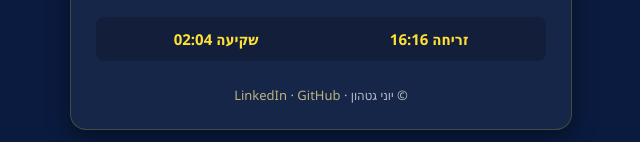
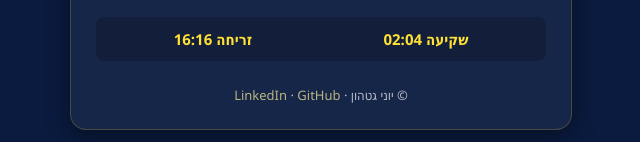
Before and after one commit to YoniGR94/moon_loc_calc, a plain HTML site: page index.html in a window 1280 px wide. Both pictures are taken after a click on the button "חשב מיקום". Shown: the part 778-920 px from the top of the page, 319-959 px from the left. Drawn offline with Linux system fonts and the light colour scheme.

Commit message:
Enhance sunrise/sunset display with dynamic ordering
Added dynamic ordering for sunrise and sunset display based on their chronological appearance.

```diff
--- a/index.html
+++ b/index.html
@@ -296,7 +296,9 @@
                 <option value="telaviv" id="loc-tlv">תל אביב, ישראל</option>
                 <option value="haifa" id="loc-hai">חיפה, ישראל</option>
                 <option value="eilat" id="loc-eil">אילת, ישראל</option>
-                <!-- עולם -->
+                <!-- עולם (כולל חצי האי ערב) -->
+                <option value="riyadh" id="loc-riy">ריאד, ערב הסעודית</option>
+                <option value="dubai" id="loc-dub">דובאי, איחוד האמירויות</option>
                 <option value="cyprus" id="loc-cyp">ניקוסיה, קפריסין</option>
                 <option value="athens" id="loc-ath">אתונה, יוון</option>
                 <option value="rome" id="loc-rom">רומא, איטליה</option>
@@ -338,8 +340,9 @@
         </div>
 
         <div class="rise-set-row">
-            <div><span id="lbl-rise">זריחה</span> <span id="res-rise"></span></div>
-            <div><span id="lbl-set">שקיעה</span> <span id="res-set"></span></div>
+            <!-- מזהים שנוספו לצורך סידור דינאמי -->
+            <div id="box-rise"><span id="lbl-rise">זריחה</span> <span id="res-rise"></span></div>
+            <div id="box-set"><span id="lbl-set">שקיעה</span> <span id="res-set"></span></div>
         </div>
     </div>
 
@@ -359,6 +362,8 @@
         telaviv: { lat: 32.0853, lng: 34.7818, timeZone: "Asia/Jerusalem" },
         haifa:   { lat: 32.7940, lng: 34.9896, timeZone: "Asia/Jerusalem" },
         eilat:   { lat: 29.5577, lng: 34.9519, timeZone: "Asia/Jerusalem" },
+        riyadh:  { lat: 24.7136, lng: 46.6753, timeZone: "Asia/Riyadh" },
+        dubai:   { lat: 25.2048, lng: 55.2708, timeZone: "Asia/Dubai" },
         cyprus:  { lat: 35.1856, lng: 33.3823, timeZone: "Asia/Nicosia" },
         athens:  { lat: 37.9838, lng: 23.7275, timeZone: "Europe/Athens" },
         rome:    { lat: 41.9028, lng: 12.4964, timeZone: "Europe/Rome" },
@@ -377,6 +382,7 @@
             moonUp: "הירח מעל האופק", moonDown: "הירח מתחת לאופק", dirRtl: "rtl", phaseLbl: "מצב הירח",
             locs: {
                 tlv: "תל אביב, ישראל", hai: "חיפה, ישראל", eil: "אילת, ישראל",
+                riy: "ריאד, ערב הסעודית", dub: "דובאי, איחוד האמירויות",
                 cyp: "ניקוסיה, קפריסין", ath: "אתונה, יוון", rom: "רומא, איטליה", vie: "וינה, אוסטריה",
                 add: "אדיס אבבה, אתיופיה", cap: "קייפטאון, דרום אפריקה", ny: "ניו יורק, ארה״ב", la: "לוס אנג׳לס, ארה״ב"
             },
@@ -389,6 +395,7 @@
             moonUp: "Moon is above horizon", moonDown: "Moon is below horizon", dirRtl: "ltr", phaseLbl: "Moon Phase",
             locs: {
                 tlv: "Tel Aviv, Israel", hai: "Haifa, Israel", eil: "Eilat, Israel",
+                riy: "Riyadh, Saudi Arabia", dub: "Dubai, UAE",
                 cyp: "Nicosia, Cyprus", ath: "Athens, Greece", rom: "Rome, Italy", vie: "Vienna, Austria",
                 add: "Addis Ababa, Ethiopia", cap: "Cape Town, South Africa", ny: "New York, USA", la: "Los Angeles, USA"
             },
@@ -401,6 +408,7 @@
             moonUp: "القمر فوق الأفق", moonDown: "القمر تحت الأفق", dirRtl: "rtl", phaseLbl: "طور القمر",
             locs: {
                 tlv: "تل أبيب، إسرائيل", hai: "حيفا، إسرائيل", eil: "إيلات، إسرائيل",
+                riy: "الرياض، السعودية", dub: "دبي، الإمارات",
                 cyp: "نيقوسيا، قبرص", ath: "أثينا، اليونان", rom: "روما، إيطاليا", vie: "فيينا، النمسا",
                 add: "أديس أبابا، إثيوبيا", cap: "كيب تاون، جنوب أفريقيا", ny: "نيويورك، أمريكا", la: "لوس أنجلوس، أمريكا"
             },
@@ -435,6 +443,8 @@
         document.getElementById('loc-tlv').innerText = dict.locs.tlv;
         document.getElementById('loc-hai').innerText = dict.locs.hai;
         document.getElementById('loc-eil').innerText = dict.locs.eil;
+        document.getElementById('loc-riy').innerText = dict.locs.riy;
+        document.getElementById('loc-dub').innerText = dict.locs.dub;
         document.getElementById('loc-cyp').innerText = dict.locs.cyp;
         document.getElementById('loc-ath').innerText = dict.locs.ath;
         document.getElementById('loc-rom').innerText = dict.locs.rom;
@@ -636,6 +646,18 @@
         document.getElementById('res-rise').innerText = riseText;
         document.getElementById('res-set').innerText = setText;
 
+        // סידור דינאמי של שקיעה/זריחה לפי סדר כרונולוגי של הופעתם ביום
+        let firstRise = times.rises.length > 0 ? times.rises[0] : Infinity;
+        let firstSet = times.sets.length > 0 ? times.sets[0] : Infinity;
+
+        if (firstSet < firstRise) {
+            document.getElementById('box-set').style.order = 1;
+            document.getElementById('box-rise').style.order = 2;
+        } else {
+            document.getElementById('box-rise').style.order = 1;
+            document.getElementById('box-set').style.order = 2;
+        }
+
         document.getElementById('result').style.display = 'block';
     }
 
```
